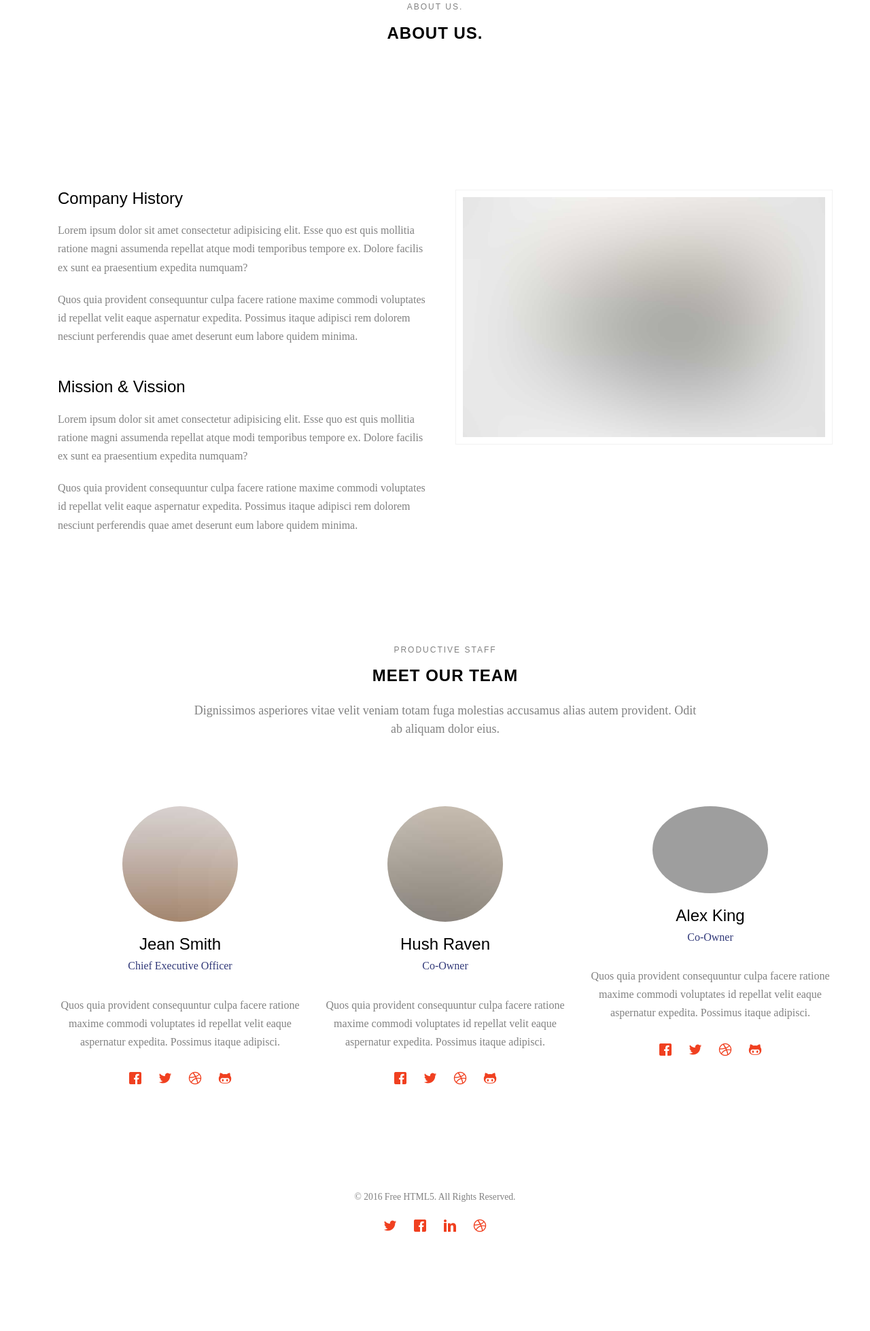
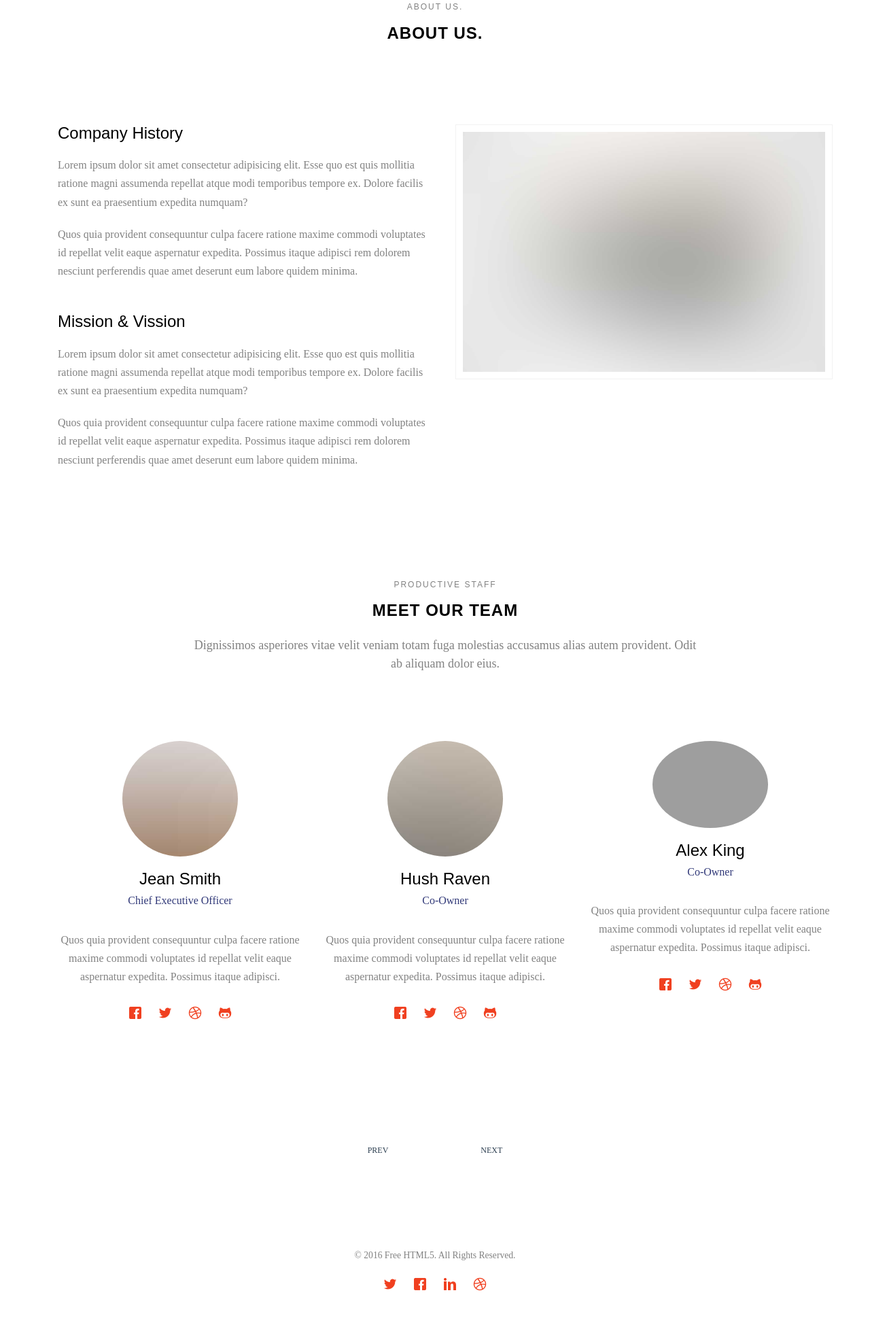
Before and after one commit to fedorin90/Fedstore2.0, a Django app: page /about/ in a window 1280 px wide. Shown: the part 166-2124 px from the top of the page at 68% size. Before the commit the page ends 1979 px from the top, so only its background shows below. Run offline with Django 4.2, Linux system fonts and the light colour scheme; data comes from the database, SQL or seed files in the repository; both versions use the stored data as it was after the commit; parts of the project's set-up code (start-up, migrations or seed data) failed here and were passed over; some libraries are stand-ins or nearby versions; some web fonts are replaced; grey boxes are pictures that could not be loaded.

Commit message:
add dpagination

```diff
--- a/shop/static/css/style.css
+++ b/shop/static/css/style.css
@@ -721,7 +721,7 @@ h1, h2, h3, h4, h5, h6, figure {
 #fh5co-about,
 #fh5co-contact,
 #fh5co-footer {
-  padding: 7em 0;
+  padding: 1em 0;
   clear: both;
 }
 @media screen and (max-width: 768px) {
@@ -733,7 +733,7 @@ h1, h2, h3, h4, h5, h6, figure {
   #fh5co-about,
   #fh5co-contact,
   #fh5co-footer {
-    padding: 3em 0;
+    padding: 1em 0;
   }
 }
 
@@ -1760,3 +1760,57 @@ body { padding: 2em; }
   width:100%;
   height:10em;
 }
+
+
+.pagination-container {
+  margin: 100px auto;
+  text-align: center;
+}
+.pagination {
+  position: relative;
+}
+.pagination a {
+  position: relative;
+  display: inline-block;
+  color: #2c3e50;
+  text-decoration: none;
+  font-size: 1.2rem;
+  padding: 8px 16px 10px;
+}
+.pagination a:before {
+  z-index: -1;
+  position: absolute;
+  height: 100%;
+  width: 100%;
+  content: "";
+  top: 0;
+  left: 0;
+  background-color: #2c3e50;
+  border-radius: 24px;
+  -webkit-transform: scale(0);
+          transform: scale(0);
+  -webkit-transition: all 0.2s;
+  transition: all 0.2s;
+}
+.pagination a:hover,
+.pagination a .pagination-active {
+  color: #fff;
+}
+.pagination a:hover:before,
+.pagination a .pagination-active:before {
+  -webkit-transform: scale(1);
+          transform: scale(1);
+}
+.pagination .pagination-active {
+  color: #fff;
+}
+.pagination .pagination-active:before {
+  -webkit-transform: scale(1);
+          transform: scale(1);
+}
+.pagination-newer {
+  margin-right: 50px;
+}
+.pagination-older {
+  margin-left: 50px;
+}
--- /dev/null
+++ b/shop/static/js/script.js
@@ -0,0 +1,4 @@
+$('.pagination-inner a').on('click', function() {
+		$(this).siblings().removeClass('pagination-active');
+		$(this).addClass('pagination-active');
+})
--- a/shop/templatetags/shop_tags.py
+++ b/shop/templatetags/shop_tags.py
@@ -1,4 +1,6 @@
 from django import template
+from django.db.models import Count
+
 from shop.models import *
 
 register = template.Library()
@@ -6,5 +8,5 @@ register = template.Library()
 
 @register.inclusion_tag('products/mytegs/list_categories.html')
 def show_categories(sort=None):
-    cats = Category.objects.all()
+    cats = Category.objects.annotate(Count('product'))
     return {'cats': cats}
--- a/shop/utils.py
+++ b/shop/utils.py
@@ -6,8 +6,4 @@ class DataMixin:
     def get_user_context(self, **kwargs):
         context = kwargs
         context['cart_product_form'] = CartAddProductForm()
-        cats = Category.objects.all()
-        products = Product.objects.all()
-        context['products'] = products
-        context['cats'] = cats
         return context
--- a/shop/views.py
+++ b/shop/views.py
@@ -8,6 +8,7 @@ from .utils import DataMixin
 
 
 class ShopHome(DataMixin, ListView):
+    paginate_by = 6
     model = Product
     template_name = 'products/all_products.html'
     context_object_name = 'products'
@@ -19,6 +20,7 @@ class ShopHome(DataMixin, ListView):
 
 
 class ShopCategory(DataMixin, ListView):
+    paginate_by = 6
     model = Product
     template_name = 'products/category.html'
     context_object_name = 'products'
--- a/templates/base.html
+++ b/templates/base.html
@@ -64,10 +64,7 @@
 						<li class="has-dropdown">
 							<a href="{% url 'shop:all_products' %}">Shop</a>
 							<ul class="dropdown">
-<!--								{% show_categories '-name' %}-->
-								{% for c in cats %}
-								<li><a href="{% url 'shop:category_list' c.slug %}">{{c.name|title}}</a></Li>
-								{% endfor %}
+								{% show_categories '-name' %}
 							</ul>
 						</li>
 						<li><a href="{% url 'about' %}">About</a></li>
@@ -106,6 +103,26 @@
 	</nav>
 		{% block container %}
 		{% endblock container %}
+
+		<div class="col-md-8 col-md-offset-2 text-center">
+		<nav class="pagination-container">
+				<div class="pagination">
+
+						<a class="pagination-newer" href="#">PREV</a>
+
+						<span class="pagination-inner">
+							{% for p in paginator.page_range %}
+							{% if page_obj.number == p %}
+							<a class="pagination-active" href="?page={{ p }}">{{ p }}</a>
+							{% else %}
+							<a href="?page={{ p }}">{{ p }}</a>
+							{% endif %}
+							{% endfor %}
+						</span>
+						<a class="pagination-older" href="#">NEXT</a>
+				</div>
+		</nav>
+		</div>
 	<footer>
 			<div class="row copyright">
 				<div class="col-md-12 text-center">
@@ -148,6 +165,7 @@
 	<script src="{% static '/js/jquery.flexslider-min.js' %}"></script>
 	<!-- Main -->
 	<script src="{% static '/js/main.js' %}"></script>
-
+	<!--pagination-->
+ 	<script  src="{% static '/js/script.js' %}"></script>
 	</body>
 </html>
--- a/templates/products/mytegs/list_categories.html
+++ b/templates/products/mytegs/list_categories.html
@@ -1,3 +1,5 @@
 {% for c in cats %}
+{% if c.product__count > 0 %}
 <li><a href="{% url 'shop:category_list' c.slug %}">{{c.name|title}}</a></Li>
+{% endif %}
 {% endfor %}
```
Also changed, not shown: db.sqlite3, media/shop/photos/2022/12/29/Lovepik_com-401702308-creative-golden-stereo-numbers.png (added), media/shop/photos/2022/12/29/Lovepik_com-401702308-creative-golden-stereo-numbers_eLxrJWv.png (added), media/shop/photos/2022/12/29/Screenshot_from_2022-11-21_11-30-32.png (added).
